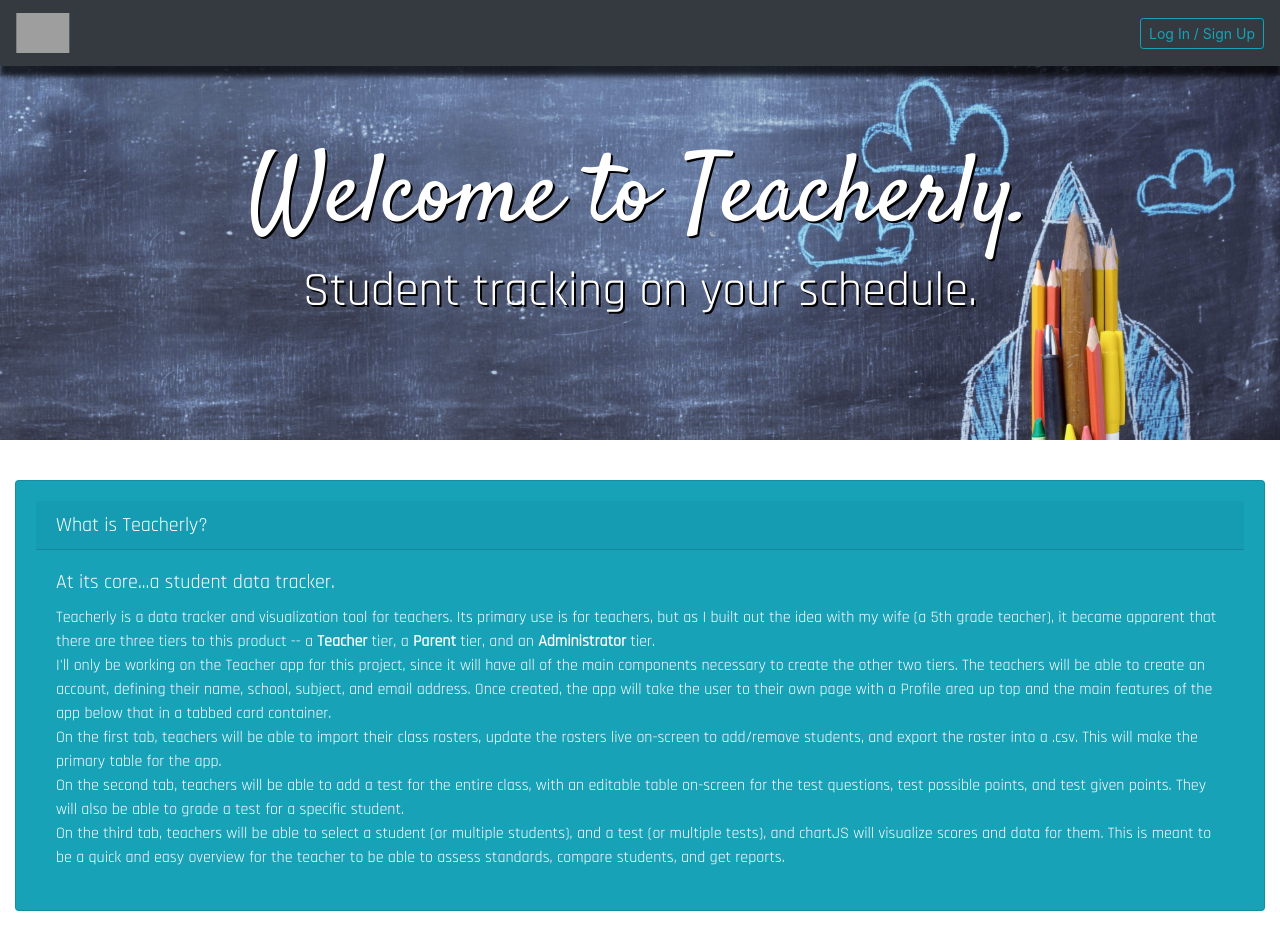
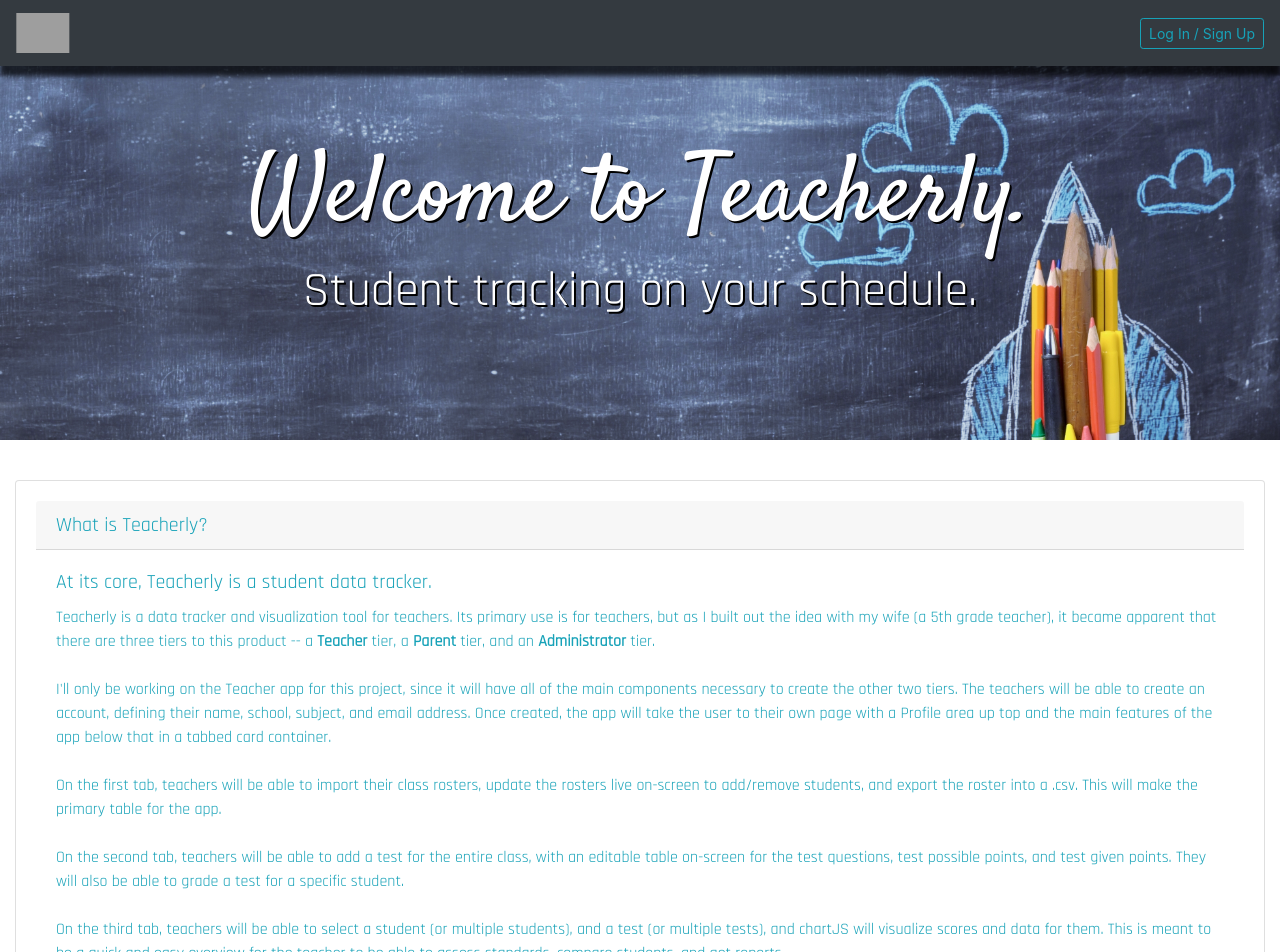
Before and after one commit to patrickeast/teacherly, a React (Create React App) app in the folder client/: page /features in a window 1280 px wide. Shown: the top 952 px of the page. Built offline with nearby package versions, Linux system fonts and the light colour scheme; grey boxes are pictures that could not be loaded.

Commit message:
Final commit for today.

```diff
--- a/client/src/pages/Features/Features.js
+++ b/client/src/pages/Features/Features.js
@@ -13,24 +13,24 @@ class Features extends Component {
                 <div className="container-fluid">
                     <div className="row">
                         <div className="col-12">
-                            <div className="card text-white bg-info">
+                            <div className="card text-info bg-outline-info">
                                 <div className="card-body">
                                     <h5 className="card-header">What is Teacherly?</h5>
                                     <div class="card-body">
-                                        <h5 class="card-title">At its core...a student data tracker.</h5>
+                                        <h5 class="card-title">At its core, Teacherly is a student data tracker.</h5>
                                         <p class="card-text">Teacherly is a data tracker and visualization tool for teachers. Its primary use is for teachers,
                                         but as I built out the idea with my wife (a 5th grade teacher), it became apparent that there are three tiers to this
                                         product -- a <b>Teacher</b> tier, a <b>Parent</b> tier, and an <b>Administrator</b> tier.
-                                        <br />
+                                        <br /><br />
                                         I'll only be working on the Teacher app for this project, since it will have all of the main components necessary to
                                         create the other two tiers. The teachers will be able to create an account, defining their name, school, subject, and email
                                         address. Once created, the app will take the user to their own page with a Profile area up top and the main features of the
                                         app below that in a tabbed card container.
-                                        <br /> On the first tab, teachers will be able to import their class rosters, update the rosters live on-screen to add/remove
+                                        <br /><br /> On the first tab, teachers will be able to import their class rosters, update the rosters live on-screen to add/remove
                                         students, and export the roster into a .csv. This will make the primary table for the app.
-                                        <br /> On the second tab, teachers will be able to add a test for the entire class, with an editable table on-screen for the
+                                        <br /> <br />On the second tab, teachers will be able to add a test for the entire class, with an editable table on-screen for the
                                         test questions, test possible points, and test given points. They will also be able to grade a test for a specific student.
-                                        <br />On the third tab, teachers will be able to select a student (or multiple students), and a test (or multiple tests), and
+                                        <br /><br />On the third tab, teachers will be able to select a student (or multiple students), and a test (or multiple tests), and
                                         chartJS will visualize scores and data for them. This is meant to be a quick and easy overview for the teacher to be able to
                                         assess standards, compare students, and get reports.
                                         </p>
```
